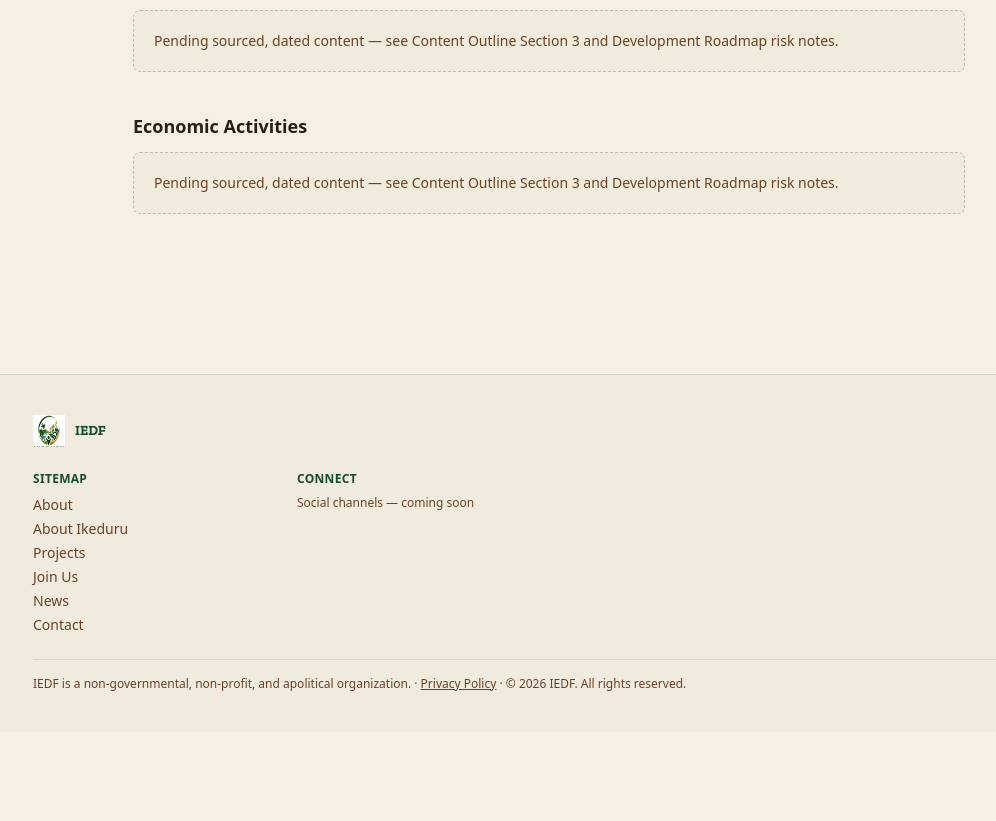
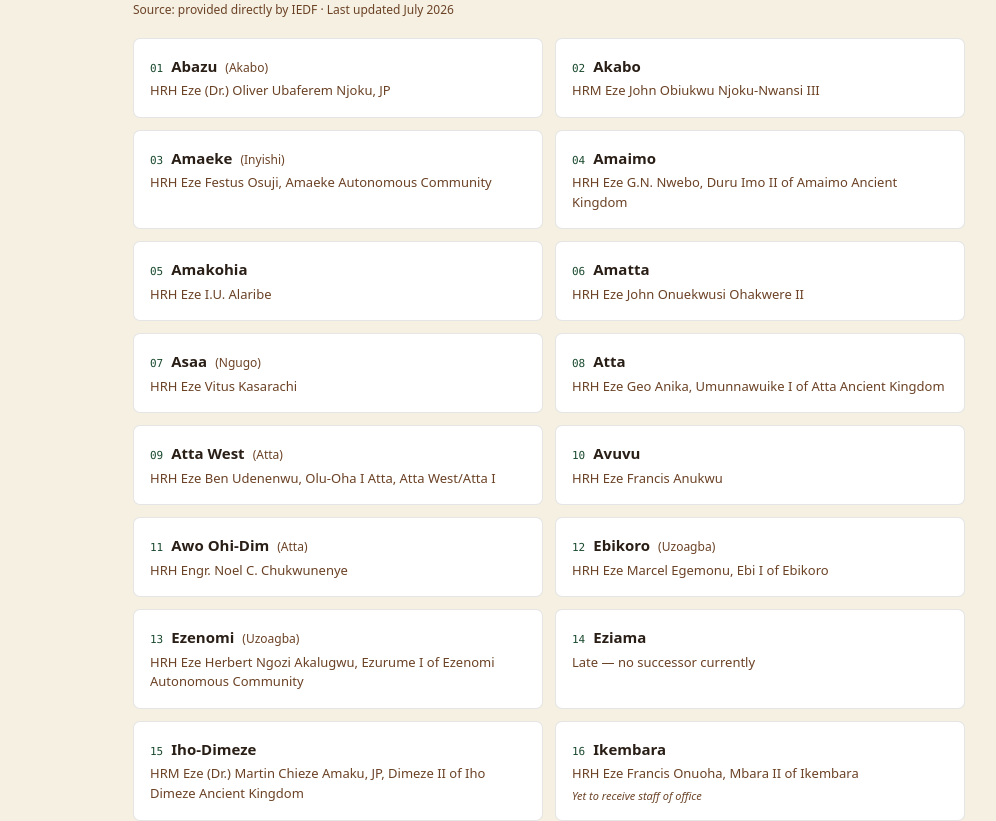
Before and after one commit to Okeys0/iedf-site, a Next.js app: page /en/about-ikeduru in a window 1280 px wide. Shown: the part 680-1501 px from the top of the page, without its empty margins (91-1087 px from the left). Before the commit the page ends 1412 px from the top, so only its background shows below. Built offline with nearby package versions, Linux system fonts and the light colour scheme; no server answers.

Commit message:
Add real Autonomous Communities content (29 communities + rulers)

```diff
--- a/app/[locale]/about-ikeduru/page.tsx
+++ b/app/[locale]/about-ikeduru/page.tsx
@@ -1,4 +1,5 @@
 import type { Metadata } from "next";
+import { autonomousCommunities } from "@/lib/content/communities";
 
 export const metadata: Metadata = {
   title: "About Ikeduru",
@@ -7,19 +8,18 @@ export const metadata: Metadata = {
 };
 
 /**
- * Content for every section below requires a named external source
+ * Content for most sections below requires a named external source
  * (LGA records, a local historian, etc.) per Content Outline Section 3 —
  * this is the one section of the site where accuracy and neutral framing
- * matter most given IEDF's apolitical charter. Structure is complete;
- * content is intentionally placeholder pending that sourcing, per the
- * Development Roadmap's Milestone 3 decoupling note.
+ * matter most given IEDF's apolitical charter. The Autonomous Communities
+ * section now has real, sourced content (see lib/content/communities.ts);
+ * the remaining sections are still placeholder pending that sourcing,
+ * per the Development Roadmap's Milestone 3 decoupling note.
  */
-const sections = [
+const placeholderSections = [
   { id: "history", title: "History of Ikeduru" },
   { id: "statistics", title: "Statistics" },
   { id: "lga-leadership", title: "LGA Headquarters & Leadership" },
-  { id: "communities", title: "Autonomous Communities" },
-  { id: "economic-activities", title: "Economic Activities" },
 ];
 
 export default function AboutIkeduruPage() {
@@ -30,7 +30,7 @@ export default function AboutIkeduruPage() {
         The place — distinct from IEDF, the organization.
       </p>
 
-      {sections.map((section) => (
+      {placeholderSections.map((section) => (
         <section key={section.id} id={section.id} className="mb-10">
           <h2 className="mb-3 text-lg">{section.title}</h2>
           <div className="rounded-[7px] border border-dashed border-black/20 bg-black/[0.02] p-5 text-sm text-[var(--color-soil)]">
@@ -39,6 +39,45 @@ export default function AboutIkeduruPage() {
           </div>
         </section>
       ))}
+
+      <section id="communities" className="mb-10">
+        <h2 className="mb-1 text-lg">Autonomous Communities</h2>
+        <p className="mb-5 text-xs text-[var(--color-soil)]">
+          Source: provided directly by IEDF · Last updated July 2026
+        </p>
+        <div className="grid grid-cols-1 gap-3 sm:grid-cols-2">
+          {autonomousCommunities.map((c) => (
+            <div
+              key={c.order}
+              className="rounded-[7px] border border-black/10 bg-white p-4"
+            >
+              <div className="mb-1 flex items-baseline gap-2">
+                <span className="font-mono text-[11px] text-[var(--color-forest)]">
+                  {String(c.order).padStart(2, "0")}
+                </span>
+                <h3 className="text-[15px] font-semibold text-[var(--color-loam)]">
+                  {c.name}
+                </h3>
+                {c.context && (
+                  <span className="text-xs text-[var(--color-soil)]">({c.context})</span>
+                )}
+              </div>
+              <p className="text-[13px] text-[var(--color-soil)]">{c.ruler}</p>
+              {c.note && (
+                <p className="mt-1 text-[11px] italic text-[var(--color-soil)]">{c.note}</p>
+              )}
+            </div>
+          ))}
+        </div>
+      </section>
+
+      <section id="economic-activities" className="mb-10">
+        <h2 className="mb-3 text-lg">Economic Activities</h2>
+        <div className="rounded-[7px] border border-dashed border-black/20 bg-black/[0.02] p-5 text-sm text-[var(--color-soil)]">
+          Pending sourced, dated content — see Content Outline Section 3
+          and Development Roadmap risk notes.
+        </div>
+      </section>
     </div>
   );
 }
--- /dev/null
+++ b/lib/content/communities.ts
@@ -0,0 +1,58 @@
+/**
+ * The 29 Autonomous Communities of Ikeduru LGA, with their traditional
+ * rulers (Igwe/Eze titleholders).
+ *
+ * SOURCE: Provided directly to Okeys Ononiwu Consulting by IEDF, July 2026.
+ * Per Content Outline Section 3, this is civic/place content requiring a
+ * named source — content owner is IEDF; treat as authoritative pending
+ * any future corrections from IEDF or LGA records.
+ *
+ * Two minor transcription notes from the original source list:
+ * - Entry 19 ("Nneise") was unnumbered/unlabeled in the source and has
+ *   been inferred from context ("Nneise Autonomous Community (Ugirike)").
+ * - Entry 26 ("Umuofor") had a stray "27." fragment merged into the
+ *   ruler's title in the source; cleaned up here as
+ *   "Ofo I of Umuofor" continuing the ruler's full title.
+ * If either inference is incorrect, please flag for correction.
+ */
+
+export type AutonomousCommunity = {
+  order: number;
+  name: string;
+  ruler: string;
+  /** Parenthetical location/kingdom context from the source, where given */
+  context?: string;
+  note?: string;
+};
+
+export const autonomousCommunities: AutonomousCommunity[] = [
+  { order: 1, name: "Abazu", ruler: "HRH Eze (Dr.) Oliver Ubaferem Njoku, JP", context: "Akabo" },
+  { order: 2, name: "Akabo", ruler: "HRM Eze John Obiukwu Njoku-Nwansi III" },
+  { order: 3, name: "Amaeke", ruler: "HRH Eze Festus Osuji, Amaeke Autonomous Community", context: "Inyishi" },
+  { order: 4, name: "Amaimo", ruler: "HRH Eze G.N. Nwebo, Duru Imo II of Amaimo Ancient Kingdom" },
+  { order: 5, name: "Amakohia", ruler: "HRH Eze I.U. Alaribe" },
+  { order: 6, name: "Amatta", ruler: "HRH Eze John Onuekwusi Ohakwere II" },
+  { order: 7, name: "Asaa", ruler: "HRH Eze Vitus Kasarachi", context: "Ngugo" },
+  { order: 8, name: "Atta", ruler: "HRH Eze Geo Anika, Umunnawuike I of Atta Ancient Kingdom" },
+  { order: 9, name: "Atta West", ruler: "HRH Eze Ben Udenenwu, Olu-Oha I Atta, Atta West/Atta I", context: "Atta" },
+  { order: 10, name: "Avuvu", ruler: "HRH Eze Francis Anukwu" },
+  { order: 11, name: "Awo Ohi-Dim", ruler: "HRH Engr. Noel C. Chukwunenye", context: "Atta" },
+  { order: 12, name: "Ebikoro", ruler: "HRH Eze Marcel Egemonu, Ebi I of Ebikoro", context: "Uzoagba" },
+  { order: 13, name: "Ezenomi", ruler: "HRH Eze Herbert Ngozi Akalugwu, Ezurume I of Ezenomi Autonomous Community", context: "Uzoagba" },
+  { order: 14, name: "Eziama", ruler: "Late — no successor currently" },
+  { order: 15, name: "Iho-Dimeze", ruler: "HRM Eze (Dr.) Martin Chieze Amaku, JP, Dimeze II of Iho Dimeze Ancient Kingdom" },
+  { order: 16, name: "Ikembara", ruler: "HRH Eze Francis Onuoha, Mbara II of Ikembara", note: "Yet to receive staff of office" },
+  { order: 17, name: "Inyishi", ruler: "HRH Eze Andrew Osuji, Duru III of Inyishi" },
+  { order: 18, name: "Ngugo", ruler: "HRH Eze Polycarp Anugwo, Obaire I of Ngugo Obaire" },
+  { order: 19, name: "Nneise", ruler: "HRH Eze Levi Ifeanyichukwu Ezeala, Ike Nwe Ike I of Nneise Autonomous Community", context: "Ugirike" },
+  { order: 20, name: "Obodo", ruler: "HRH Eze Victor Achionye, Eze Udo I of Obodo Autonomous Community", context: "Amaimo" },
+  { order: 21, name: "Okwu", ruler: "HRH Eze T.N.K. Ajugweogu" },
+  { order: 22, name: "Owu-Amakohia/Owubinaubi", ruler: "HRH Engr. Ben I.K. Nwaneri, Ubi I of Owubinaubi/Owu-Amakohia", context: "Amakohia" },
+  { order: 23, name: "Owuala Avuvu", ruler: "HRH Eze Donatus Eze I of Owuaa Avuvu II", context: "Avuvu" },
+  { order: 24, name: "Ugirike", ruler: "HRH Eze Dr. Emmanuel Nwigwe, Ike I of Ugiri-Ike" },
+  { order: 25, name: "Umudim", ruler: "HRH Eze H.A.W. Ebirim, Dim I of Umudim" },
+  { order: 26, name: "Umuofor", ruler: "HRH Eze Dr. Collins Otumbadi Onuoha, Ofo I of Umuofor", context: "Amaimo" },
+  { order: 27, name: "Umuonyeukwu", ruler: "HRH Eze Ifeanyichukwu Egeolu, Duruchiukwu I of Umuonyeukwu", context: "Umudim" },
+  { order: 28, name: "Umuri", ruler: "HRH Eze (Dr.) P.N. Njoku, Eze Uri II of Umuri Autonomous Community", context: "Amaimo" },
+  { order: 29, name: "Uzoagba", ruler: "HRH Eze Engr. Dr. Franklyn Akakuru Dabrinze, Duruaku IV of Uzoagba Ancient Kingdom" },
+];
```
Also changed, not shown: 2 other files (tests, documents, lock files or other folders).
